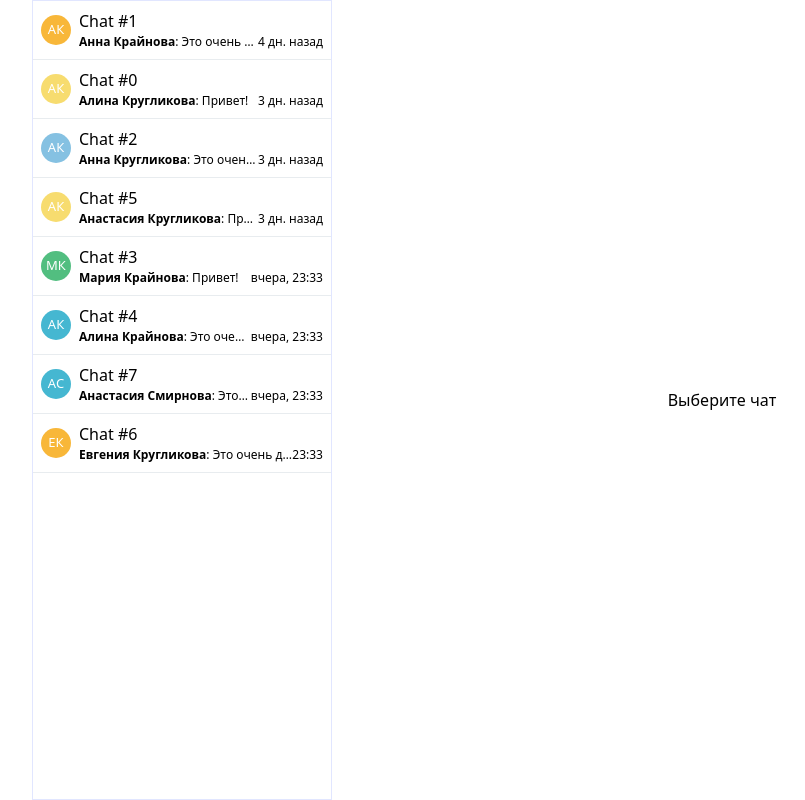
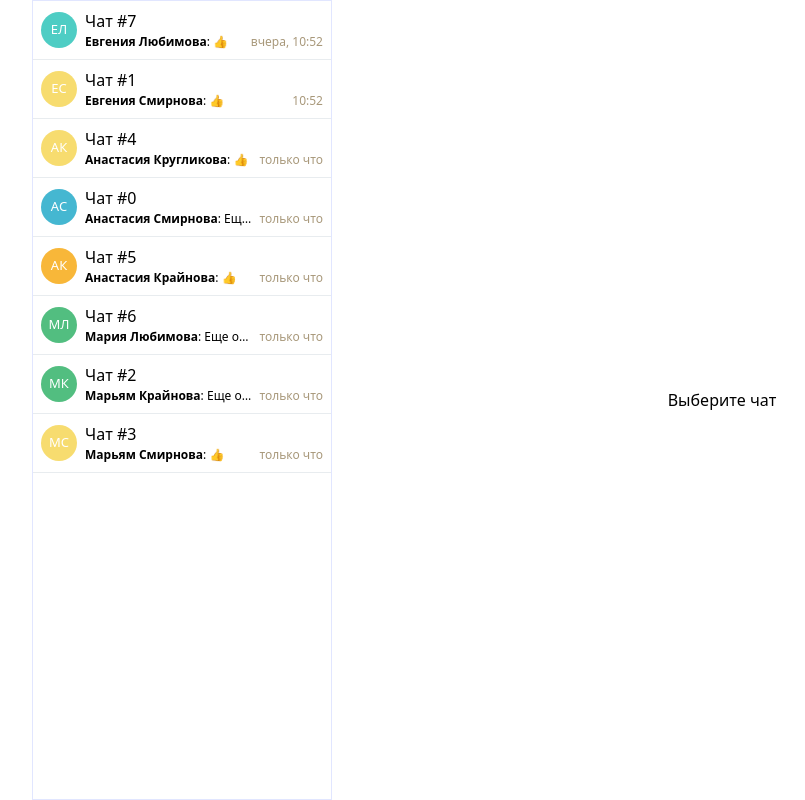
Before and after one commit to agufranov/chat-wnd, a React (Vite) app: page / in a window 1280 px wide. Shown: the whole page, without its empty margins (68-873 px from the left). Built offline with nearby package versions, Linux system fonts and the light colour scheme.

Commit message:
fix message order

```diff
--- a/src/app/features/MessageList/MessageList.module.css
+++ b/src/app/features/MessageList/MessageList.module.css
@@ -39,7 +39,7 @@
   display: flex;
   justify-content: center;
   align-items: center;
-  font-size: 11px;
+  font-size: 10px;
   font-weight: 500;
   color: white;
   border-radius: 50%;
--- a/src/shared/api/mockApi.ts
+++ b/src/shared/api/mockApi.ts
@@ -16,7 +16,7 @@ type MessageCache = { [chatId: string]: Message[] };
 
 const chatMessages: MessageCache = chats.reduce((agg, { id }) => {
   agg[id] = generateMessages(id);
-  chats.find((chat) => chat.id === id)!.lastMessage = agg[id][0];
+  chats.find((chat) => chat.id === id)!.lastMessage = agg[id].slice(-1)[0];
   return agg;
 }, {} as MessageCache);
 
--- a/src/shared/api/utils.ts
+++ b/src/shared/api/utils.ts
@@ -51,7 +51,7 @@ export const generateMessages = (chatId: string, length = 5000): Message[] => {
 
 export const generateChats = (length = 8): Chat[] => {
   return range(length).map((i) => ({
-    name: `Chat #${i}`,
+    name: `Чат #${i}`,
     id: i.toString(),
   }));
 };
--- a/src/store/chatStore.ts
+++ b/src/store/chatStore.ts
@@ -31,7 +31,7 @@ export const useChatStore = create<ChatStore>()(
           if (chat) {
             const chatToUpdate = state.chats.find(({ id }) => id === chat.id);
             if (!chatToUpdate) return;
-            chatToUpdate.lastMessage = messages[0];
+            chatToUpdate.lastMessage = messages[messages.length - 1];
           }
         });
       },
--- a/src/widgets/ChatList/ChatList.module.css
+++ b/src/widgets/ChatList/ChatList.module.css
@@ -29,8 +29,8 @@
 }
 
 .avatar {
-  width: 30px;
-  height: 30px;
+  width: 36px;
+  height: 36px;
   display: flex;
   justify-content: center;
   align-items: center;
@@ -48,6 +48,7 @@
 
 .lastMessage {
   display: flex;
+  gap: 4px;
   color: var(--text-secondary);
   font-size: 12px;
 }
@@ -61,4 +62,5 @@
 .lastMessageTimestamp {
   margin-left: auto;
   white-space: nowrap;
+  color: var(--color-text-tertiary);
 }
```
